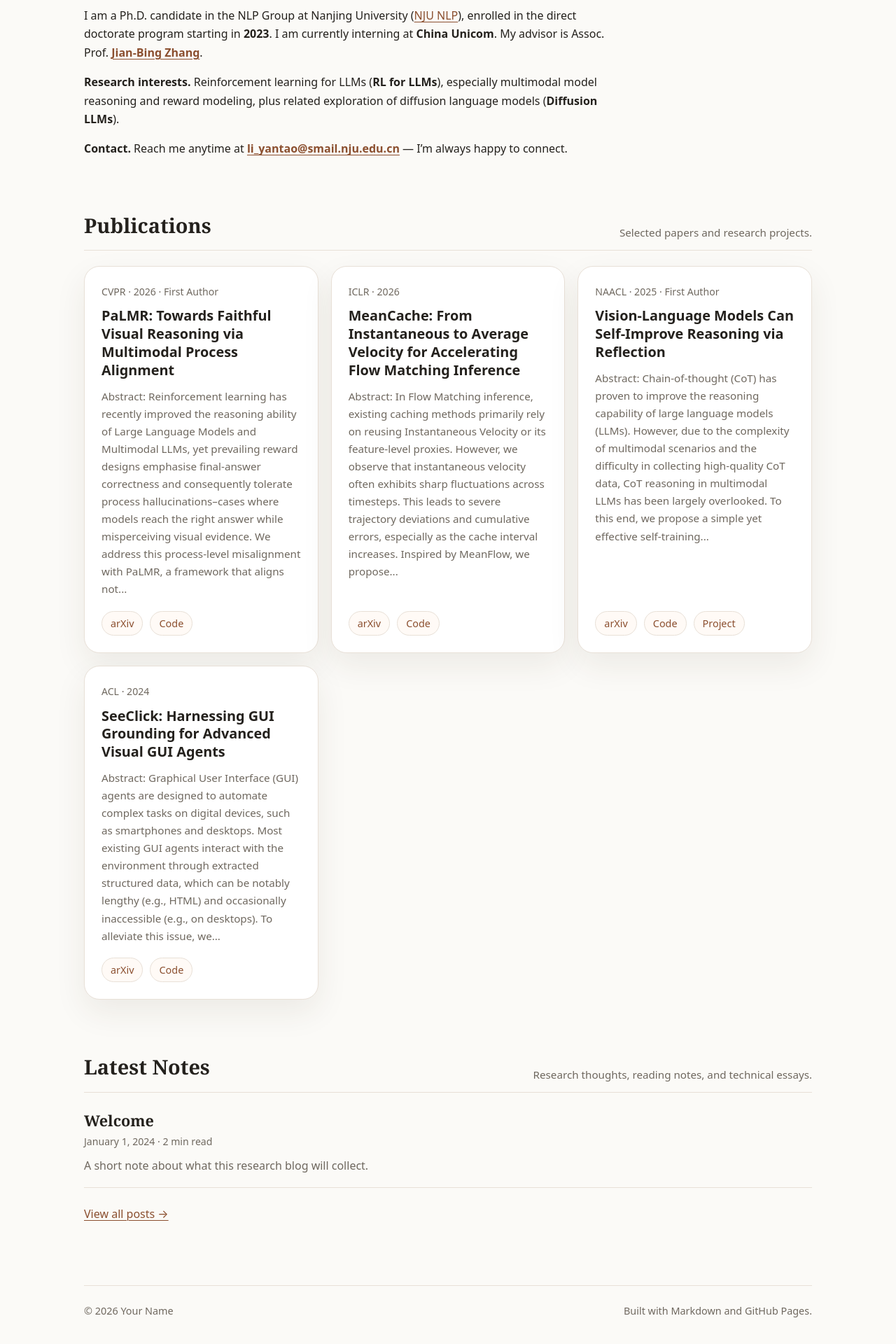
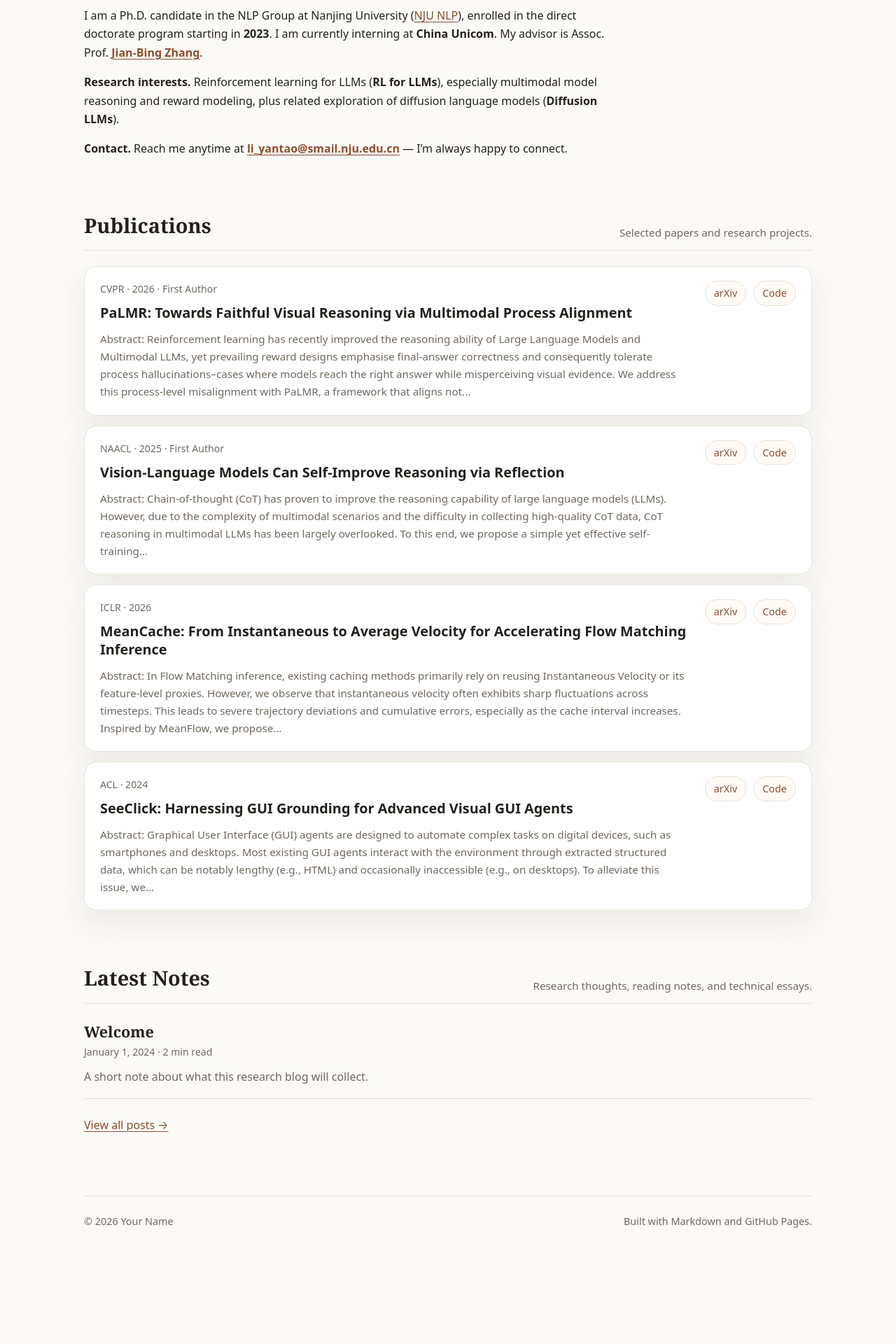
Before and after one commit to Liac-li/Liac-li.github.io, a Jekyll site: the page built from index.md, in a window 1280 px wide. Shown: the part 687-2607 px from the top of the page at 70% size. Built offline with Jekyll 4.4.1, drawn with Linux system fonts in a browser that asks for light colours; after the commit the page ends 2480 px from its top, so only the background shows below that.

```diff
--- a/_layouts/home.html
+++ b/_layouts/home.html
@@ -26,11 +26,14 @@ layout: default
   <div class="publication-grid">
     {% assign papers = site.publications | sort: "year" | reverse %}
     {% for paper in papers %}
+      {% if paper.role == "first_author" %}
         <article class="publication-card">
-        <p class="paper-meta">{{ paper.venue }}{% if paper.year %} &middot; {{ paper.year }}{% endif %}{% if paper.role == "first_author" %} &middot; First Author{% endif %}</p>
+          <div>
+            <p class="paper-meta">{{ paper.venue }}{% if paper.year %} &middot; {{ paper.year }}{% endif %} &middot; First Author</p>
             <h3>{{ paper.title }}</h3>
             <div class="paper-summary">
               <p>{{ paper.content | markdownify | strip_html | truncatewords: 50 }}</p>
+            </div>
           </div>
           <div class="paper-links">
             {% if paper.arxiv %}
@@ -44,6 +47,31 @@ layout: default
             {% endif %}
           </div>
         </article>
+      {% endif %}
+    {% endfor %}
+    {% for paper in papers %}
+      {% unless paper.role == "first_author" %}
+        <article class="publication-card">
+          <div>
+            <p class="paper-meta">{{ paper.venue }}{% if paper.year %} &middot; {{ paper.year }}{% endif %}</p>
+            <h3>{{ paper.title }}</h3>
+            <div class="paper-summary">
+              <p>{{ paper.content | markdownify | strip_html | truncatewords: 50 }}</p>
+            </div>
+          </div>
+          <div class="paper-links">
+            {% if paper.arxiv %}
+              <a href="{{ paper.arxiv }}">arXiv</a>
+            {% endif %}
+            {% if paper.code %}
+              <a href="{{ paper.code }}">Code</a>
+            {% endif %}
+            {% if paper.project %}
+              <a href="{{ paper.project }}">Project</a>
+            {% endif %}
+          </div>
+        </article>
+      {% endunless %}
     {% endfor %}
   </div>
 </section>
--- a/assets/css/style.css
+++ b/assets/css/style.css
@@ -154,18 +154,18 @@ a:hover {
 
 .publication-grid {
   display: grid;
-  grid-template-columns: repeat(auto-fit, minmax(280px, 1fr));
-  gap: 18px;
+  gap: 14px;
 }
 
 .publication-card {
-  display: flex;
-  min-height: 260px;
-  flex-direction: column;
+  display: grid;
+  grid-template-columns: minmax(0, 1fr) auto;
+  gap: 24px;
+  align-items: start;
   border: 1px solid var(--border);
-  border-radius: 22px;
+  border-radius: 18px;
   background: var(--surface);
-  padding: 24px;
+  padding: 20px 22px;
   box-shadow: var(--shadow);
 }
 
@@ -196,8 +196,7 @@ a:hover {
   display: flex;
   flex-wrap: wrap;
   gap: 10px;
-  margin-top: auto;
-  padding-top: 18px;
+  justify-content: flex-end;
 }
 
 .paper-links a {
@@ -207,6 +206,16 @@ a:hover {
   background: #fffaf6;
   font-size: 0.9rem;
   text-decoration: none;
+}
+
+@media (max-width: 720px) {
+  .publication-card {
+    grid-template-columns: 1fr;
+  }
+
+  .paper-links {
+    justify-content: flex-start;
+  }
 }
 
 .post-list {
```
Also changed, not shown: _publications/R3V.md (+0 -1 lines). Lines whose indentation alone changed are shown as unchanged.
